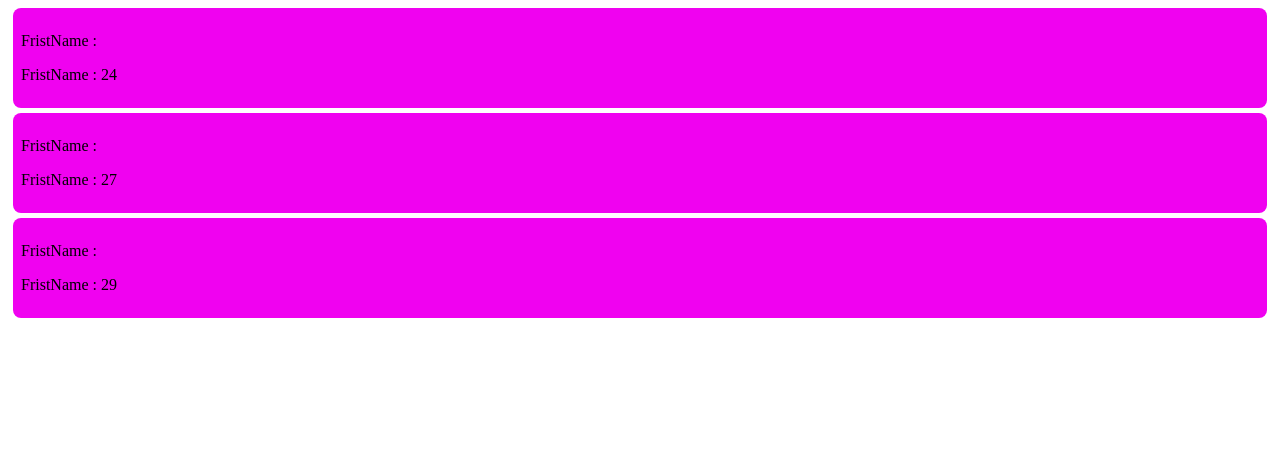
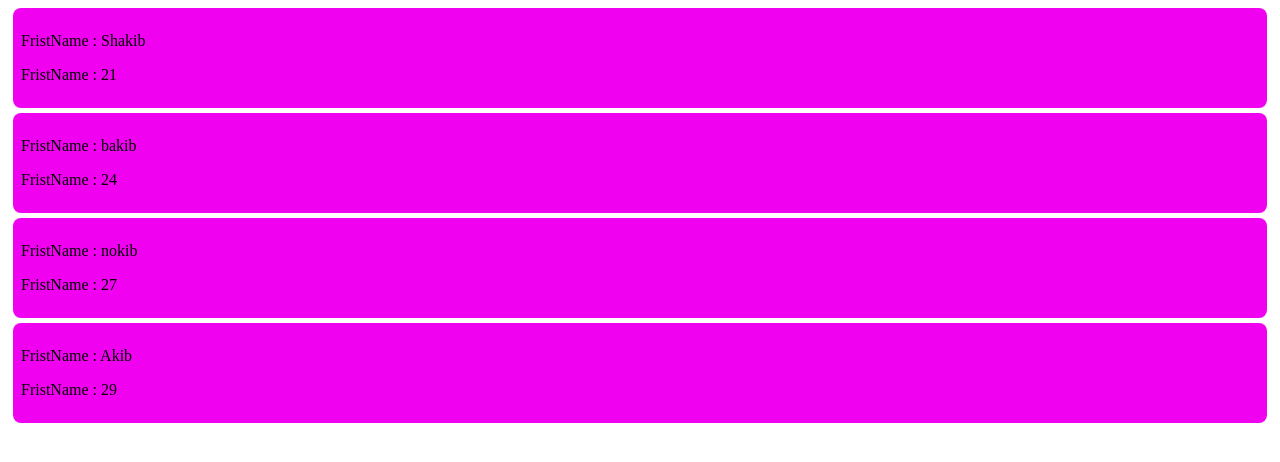
Before and after one commit to mdshakib771575-maker/React-F.p-Next_level, a React (Vite) app: page / in a window 1280 px wide. Shown: the top 462 px of the page. Built offline with nearby package versions, Linux system fonts and the light colour scheme.

Commit message:
look event handaler

```diff
--- a/src/App.jsx
+++ b/src/App.jsx
@@ -1,3 +1,33 @@
+
+// import './App.css'
+// import Card from './components/Card'
+// // import TestComponet from './TestComponet'
+
+// const members = [
+//   { Name: "Shakib", age: 21 },
+//   { Name: "bakib", age: 24 },
+//   { Name: "nokib", age: 27 },
+//   { Name: "Akib", age: 29 },
+// ]
+
+// function App() {
+
+
+//   return (
+//     <>
+//       {/* <TestComponet></TestComponet> */}
+//       {members.sort((a, b) => a.age - b.age)
+//         .filter((mem => mem.age > 23))
+//         .map((member) => <Card name={member.Name} age={member.age}></Card>)}
+
+//         {/* <Card members={members}></Card> */}
+//     </>
+//   )
+// }
+
+// export default App
+
+
 
 import './App.css'
 import Card from './components/Card'
@@ -15,12 +45,8 @@ function App() {
 
   return (
     <>
-      {/* <TestComponet></TestComponet> */}
-      {members.sort((a, b) => a.age - b.age)
-        .filter((mem => mem.age > 23))
-        .map((member) => <Card name={member.Name} age={member.age}></Card>)}
+      {members.map((member) => <Card name={member.Name} age={member.age}></Card>)}
 
-        {/* <Card members={members}></Card> */}
     </>
   )
 }
--- a/src/components/Card.jsx
+++ b/src/components/Card.jsx
@@ -13,44 +13,66 @@ import "./Style.css"
 // export default Card;
 
 
- export default function Card ({Name,age})  {
+//  export default function Card ({name,age})  {
 
-    // if (age > 18) {
-    //     return (
-    //         <div>
+//     if (age > 18) {
+//         return (
+//             <div>
 
-    //             <p>FristName : {Name}</p>
-    //             <p>FristName : {age}</p>
+//                 <p>FristName : {Name}</p>
+//                 <p>FristName : {age}</p>
 
-    //         </div>
-    //     );
-    // }
-    // if (age < 18) {
-    //     return "you are young"
-    // }
+//             </div>
+//         );
+//     }
+//     if (age < 18) {
+//         return "you are young"
+//     }
+
+// };
 
 
-    // return (
-    //     <>
-    //         {age > 18 && <div>
-    //             <p>FristName : {Name}</p>
-    //             <p>FristName : {age}</p>
-    //         </div>
-    //         }
-    //         {age < 18 && "you are young"}
-    //     </>
-    // )
 
-      return (
+
+//  export default function Card ({name,age})  {
+//     // return (
+//     //     <>
+//     //         {age > 18 && <div>
+//     //             <p>FristName : {Name}</p>
+//     //             <p>FristName : {age}</p>
+//     //         </div>
+//     //         }
+//     //         {age < 18 && "you are young"}
+//     //     </>
+//     // )
+// };
+
+
+
+
+export default function Card({ name, age }) {
+
+    const ClickHandaler = (memberName) => {
+        console.log(`greeting ${memberName}`)
+    }
+
+    const AnathoerClick = (Mname)=>{
+        ClickHandaler(Mname)
+        console.log("Anther Click");
+    }
+    return (
         <>
-            {age > 18 ? <div className="style">
-                <p>FristName : {Name}</p>
+            {age > 18 ? <div onClick={()=>AnathoerClick(name)} className="style">
+                <p>FristName : {name}</p>
                 <p>FristName : {age}</p>
             </div>
-            : <div className="style">you are young</div>}
+                : <div className="style">you are young</div>}
         </>
     )
 };
+
+
+
 
 
 
```
